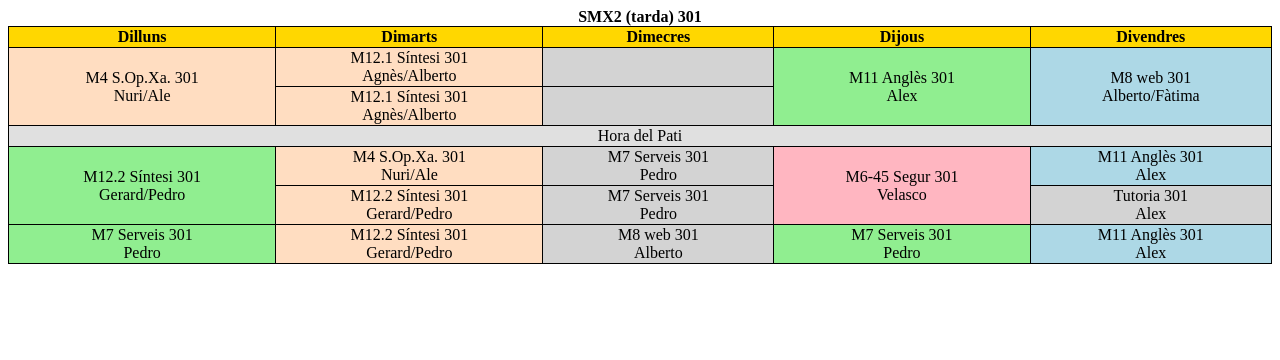
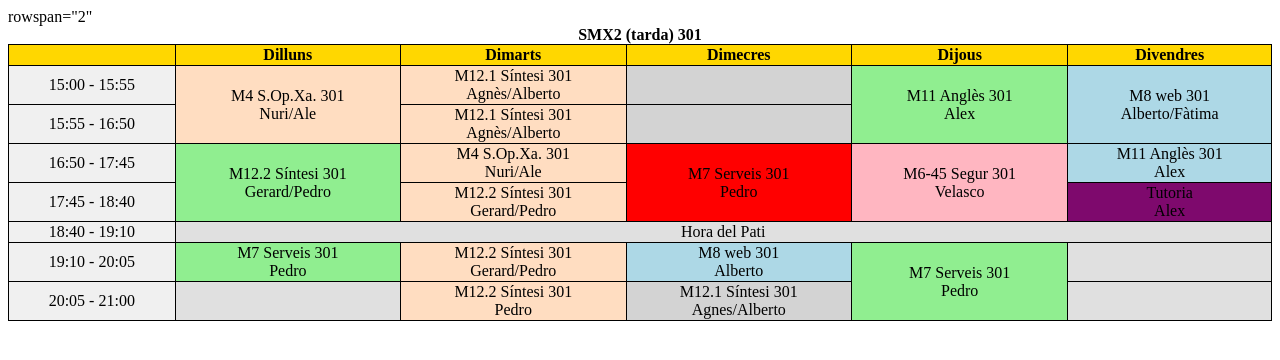
Before and after one commit to PERELZA/SMX2-M12-IntroHTML-GitHubPages-main, a plain HTML site: page horario.html in a window 1280 px wide. Drawn offline with Linux system fonts and the light colour scheme.

Commit message:
casi ya acabado

```diff
--- a/horario.html
+++ b/horario.html
@@ -12,6 +12,7 @@
 
         <!-- Fila de dies de la setmana -->
         <tr>
+            <th style="border: 1px solid black; background-color: #FFD700;"></th>
             <th style="border: 1px solid black; background-color: #FFD700;">Dilluns</th>
             <th style="border: 1px solid black; background-color: #FFD700;">Dimarts</th>
             <th style="border: 1px solid black; background-color: #FFD700;">Dimecres</th>
@@ -21,44 +22,65 @@
 
         <!-- Horaris -->
         <tr>
+            <td style="border: 1px solid black; background-color: #F0F0F0;">15:00 - 15:55</td>
             <td style="border: 1px solid black; background-color: #FFDDC1;" rowspan="2">M4 S.Op.Xa. 301 <br> Nuri/Ale</td>
-            <td style="border: 1px solid black; background-color: #FFDDC1;">M12.1 Síntesi 301 <br> Agnès/Alberto</td>
+            <td style="border: 1px solid black; background-color: #FFDDC1;" >M12.1 Síntesi 301 <br> Agnès/Alberto</td>
             <td style="border: 1px solid black; background-color: #D3D3D3;"> </td>
             <td style="border: 1px solid black; background-color: #90EE90;" rowspan="2">M11 Anglès 301 <br> Alex</td>
             <td style="border: 1px solid black; background-color: #ADD8E6;" rowspan="2">M8 web 301 <br> Alberto/Fàtima</td>
         </tr>
 
+
+
         <tr>
+            <td style="border: 1px solid black; background-color: #F0F0F0;">15:55 - 16:50</td>
             <td style="border: 1px solid black; background-color: #FFDDC1;">M12.1 Síntesi 301 <br> Agnès/Alberto</td>
+
             <td style="border: 1px solid black; background-color: #D3D3D3;"> </td>
+
+        rowspan="2"
         </tr>
 
-        <!-- Hora del pati -->
-        <tr>
-            <td colspan="5" style="border: 1px solid black; background-color: #E0E0E0;">Hora del Pati</td>
-        </tr>
+
 
         <tr>
+            <td style="border: 1px solid black; background-color: #F0F0F0;">16:50 - 17:45</td>
             <td style="border: 1px solid black; background-color: #90EE90;" rowspan="2">M12.2 Síntesi 301 <br> Gerard/Pedro</td>
             <td style="border: 1px solid black; background-color: #FFDDC1;">M4 S.Op.Xa. 301 <br> Nuri/Ale</td>
-            <td style="border: 1px solid black; background-color: #D3D3D3;">M7 Serveis 301 <br> Pedro</td>
+            <td style="border: 1px solid black; background-color: #ff0000;" rowspan="2" >M7 Serveis 301 <br> Pedro</td>
             <td style="border: 1px solid black; background-color: #FFB6C1;" rowspan="2">M6-45 Segur 301 <br> Velasco</td>
             <td style="border: 1px solid black; background-color: #ADD8E6;">M11 Anglès 301 <br> Alex</td>
         </tr>
 
         <tr>
+            <td style="border: 1px solid black; background-color: #F0F0F0;">17:45 - 18:40</td>
             <td style="border: 1px solid black; background-color: #FFDDC1;">M12.2 Síntesi 301 <br> Gerard/Pedro</td>
-            <td style="border: 1px solid black; background-color: #D3D3D3;">M7 Serveis 301 <br> Pedro</td>
-            <td style="border: 1px solid black; background-color: #D3D3D3;">Tutoria 301 <br> Alex</td>
+
+            <td style="border: 1px solid black; background-color: #7e096d;">Tutoria <br> Alex</td>
+
         </tr>
+
+<!-- Hora del pati -->
+<tr><td style="border: 1px solid black; background-color: #F0F0F0;">18:40 - 19:10</td>
+    <td colspan="5" style="border: 1px solid black; background-color: #E0E0E0;">Hora del Pati</td>
+</tr>
 
         <!-- Final del dia -->
         <tr>
+            <td style="border: 1px solid black; background-color: #F0F0F0;">19:10 - 20:05</td>
             <td style="border: 1px solid black; background-color: #90EE90;">M7 Serveis 301 <br> Pedro</td>
             <td style="border: 1px solid black; background-color: #FFDDC1;">M12.2 Síntesi 301 <br> Gerard/Pedro</td>
-            <td style="border: 1px solid black; background-color: #D3D3D3;">M8 web 301 <br> Alberto</td>
-            <td style="border: 1px solid black; background-color: #90EE90;">M7 Serveis 301 <br> Pedro</td>
-            <td style="border: 1px solid black; background-color: #ADD8E6;">M11 Anglès 301 <br> Alex</td>
+            <td style="border: 1px solid black; background-color: #ADD8E6;">M8 web 301 <br> Alberto</td>
+            <td style="border: 1px solid black; background-color: #90EE90;"rowspan="2">M7 Serveis 301 <br> Pedro</td>
+            <td style="border: 1px solid black; background-color: #E0E0E0;"></td>
+        </tr>
+        <tr>
+            <td style="border: 1px solid black; background-color: #F0F0F0;">20:05 - 21:00</td>
+            <td style="border: 1px solid black; background-color: #e0e0e0;"></td>
+            <td style="border: 1px solid black; background-color: #FFDDC1;">M12.2 Síntesi 301 <br> Pedro</td>
+            <td style="border: 1px solid black; background-color: #D3D3D3;">M12.1 Síntesi 301 <br> Agnes/Alberto</td>
+            <td style="border: 1px solid black; background-color: #E0E0E0;"></td>
+
         </tr>
     </table>
 
```
